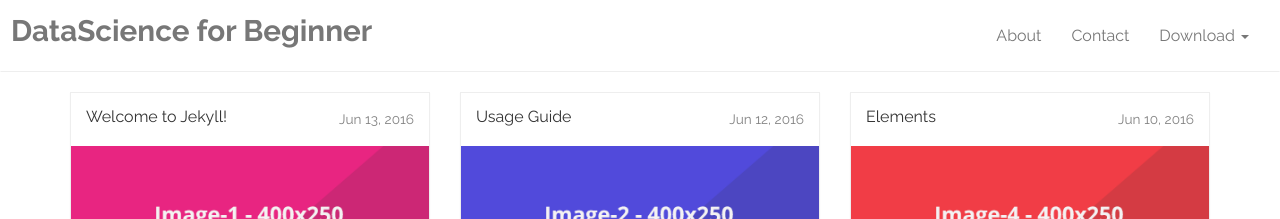
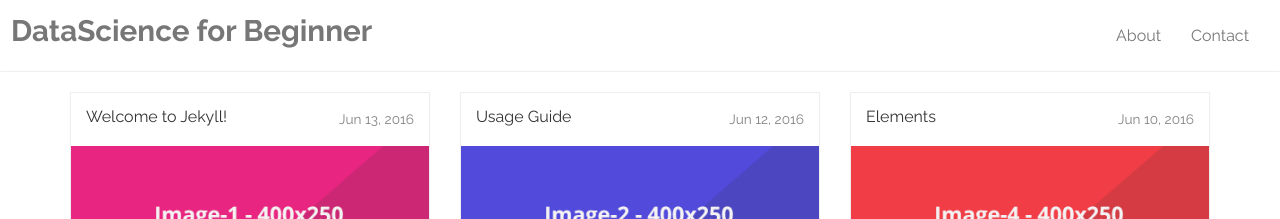
Before and after one commit to byungjun0689/byungjun0689.github.io, a Jekyll site: the page built from index.html, in a window 1280 px wide. Shown: the top 219 px of the page. Built offline with Jekyll 4.4.1, drawn with Linux system fonts in a browser that asks for light colours; the list of posts is cut into pages by our own code.

Commit message:
Setting Init(for first Step)

```diff
--- a/_config.yml
+++ b/_config.yml
@@ -11,7 +11,7 @@
 description: > # this means to ignore newlines until "baseurl:"
   This WebPages are about Various Data Analytics Tech for Beginner
 
-baseurl: "/" # the subpath of your site, e.g. /blog
+baseurl: "" # the subpath of your site, e.g. /blog
 url: "http://byungjun0689.github.io" # the base hostname & protocol for your site
 
 #sidebar
--- a/_includes/header.html
+++ b/_includes/header.html
@@ -17,7 +17,8 @@
             <ul class="nav navbar-nav navbar-right">
         <li><a href="{{site.baseurl}}/about/">About</a></li>
         <li><a href="{{site.baseurl}}/contact/">Contact</a></li>
-        <li class="dropdown">
+
+        <!--<li class="dropdown">
           <a href="#" class="dropdown-toggle" data-toggle="dropdown" role="button" aria-haspopup="true" aria-expanded="false">Download <span class="caret"></span></a>
           <ul class="dropdown-menu">
             <li><a target="_blank" href="https://github.com/sharu725/cards">Project</a></li>
@@ -26,6 +27,7 @@
             <li><a target="_blank" href="https://jekyll-themes.com">More Themes</a></li>
           </ul>
         </li>
+        -->
       </ul>
     </div><!-- /.navbar-collapse -->
   </div><!-- /.container-fluid -->
--- a/index.html
+++ b/index.html
@@ -3,7 +3,6 @@
 ---
 
 <div class="home">
-
 
     <div class="row pack">
 
```
